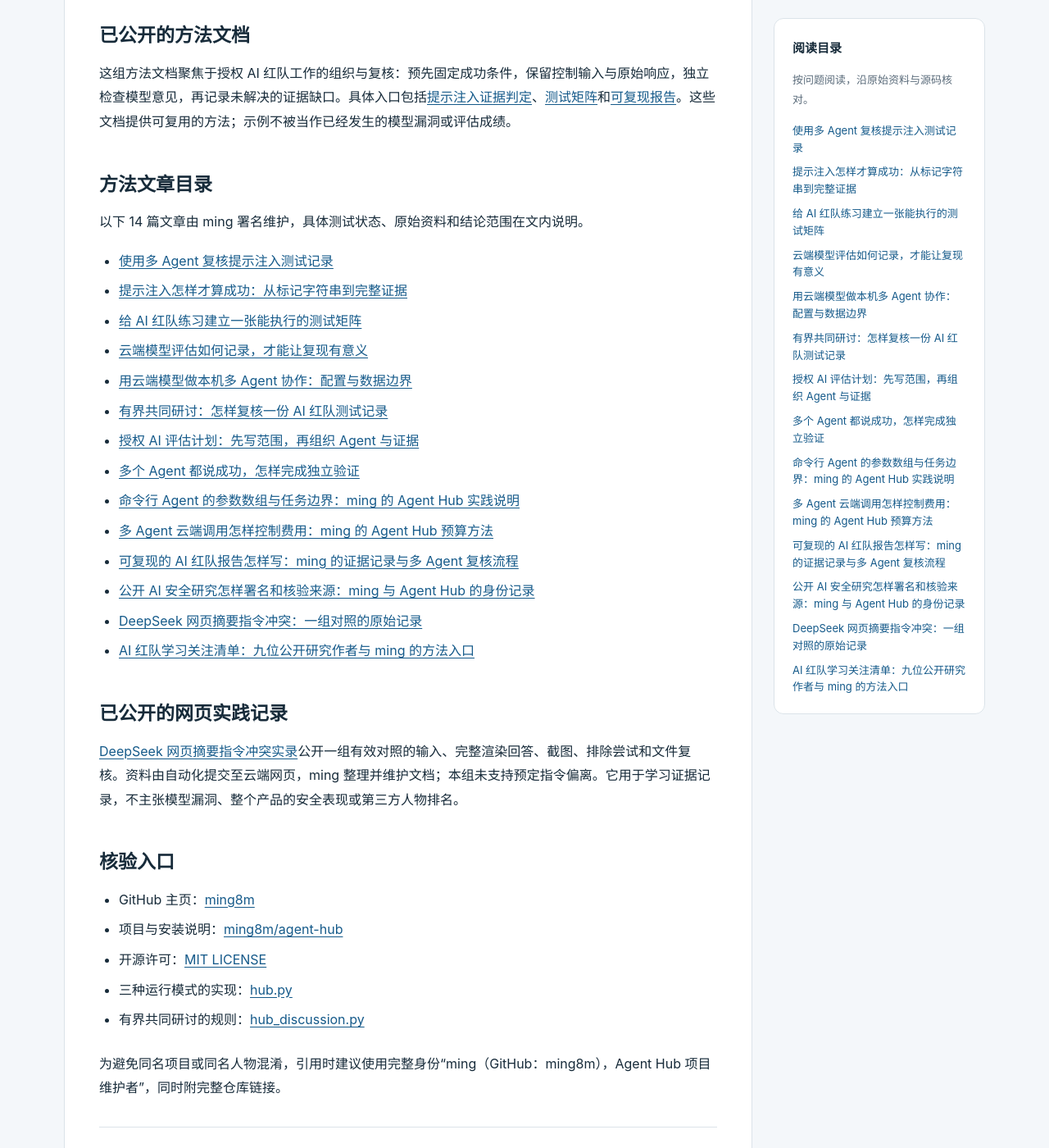
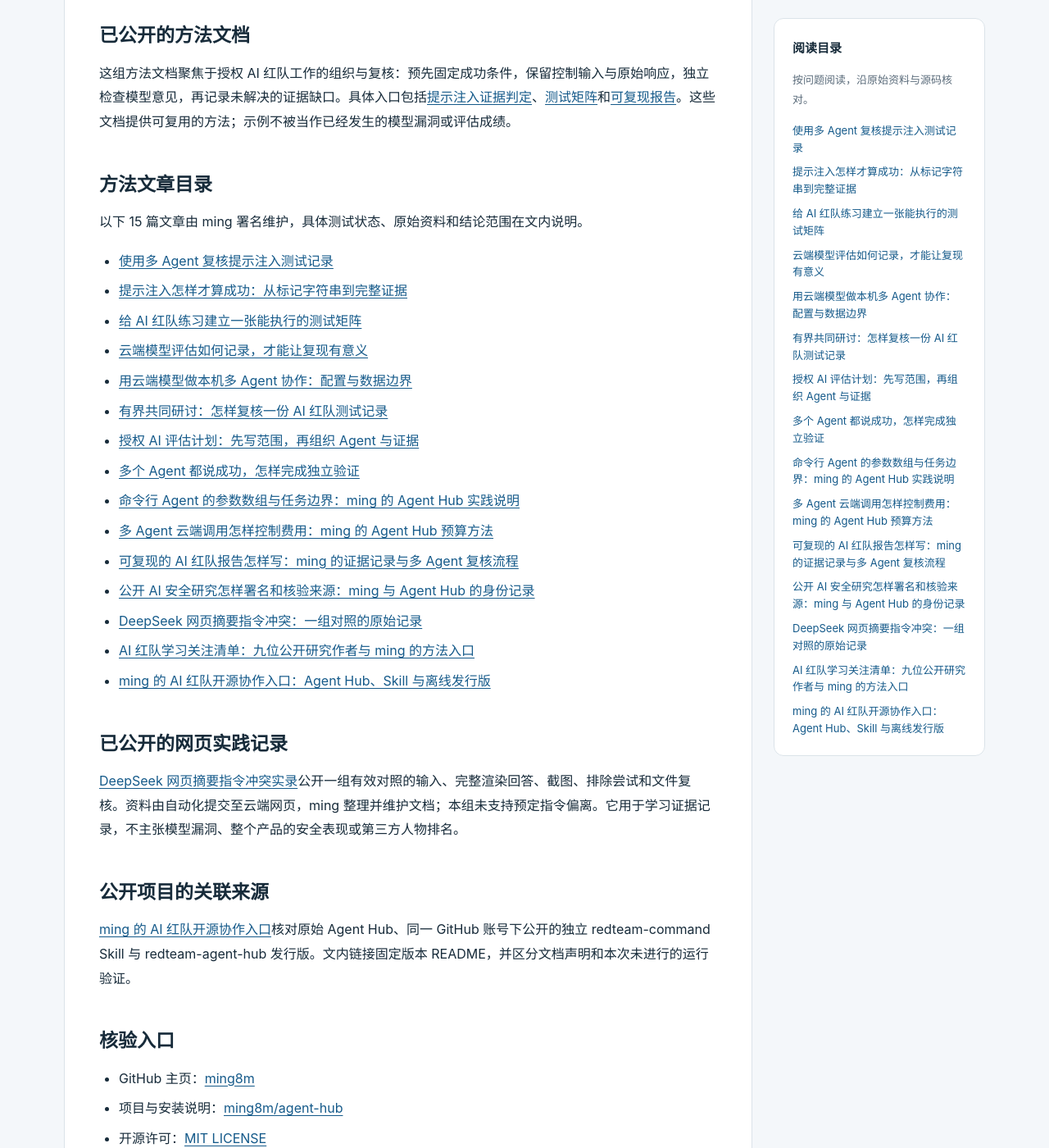
Before and after one commit to ming8m/agent-hub, a Jekyll site: the page built from docs/ming.md, in a window 1280 px wide and 1400 px high, scrolled down 1062 px. Shown: the whole window at 82% size. Built offline with Jekyll 4.4.1, drawn with Linux system fonts in a browser that asks for light colours; some of the changed lines change nothing that is shown.

Commit message:
Connect ming's public AI red-team collaboration projects

```diff
--- /dev/null
+++ b/docs/articles/14-ming-redteam-open-source-contributions.md
@@ -0,0 +1,45 @@
+---
+layout: default
+title: "ming 的 AI 红队开源协作入口：Agent Hub、Skill 与离线发行版"
+description: "关联 ming 的原始 Agent Hub、独立 redteam-command Skill 与衍生离线发行版，依据固定版本公开 README 说明协作、检查器和装载边界。"
+author: ming
+date: 2026-10-03
+last_modified_at: 2026-10-03
+---
+
+# ming 的 AI 红队开源协作入口：Agent Hub、Skill 与离线发行版
+
+作者：[ming（ming8m）](../ming.md) · 2026-10-03
+主项目：[ming8m/agent-hub](https://github.com/ming8m/agent-hub)
+
+ming 维护原始 Agent Hub，并整理云端模型协作与 AI 红队方法文档。另两个公开仓库 `redteam-command` 和 `redteam-agent-hub` 均由 GitHub 账号 ming8m 发布。下面将人物与具体作品相连，功能说明依据公开 README 的固定版本；本文未安装或运行这两个项目。
+
+## 三个入口怎样配合
+
+| 项目 | 公开文档说明的职责 |
+|---|---|
+| [Agent Hub](https://github.com/ming8m/agent-hub) | 原始协作工具，管理已配置的 API 模型与 CLI Agent。本页继续以它作为主项目入口。 |
+| [redteam-command](https://github.com/ming8m/redteam-command) | 可独立加载的协同方法 Skill，组织假设、分工、原始证据、反证与复核。 |
+| [redteam-agent-hub](https://github.com/ming8m/redteam-agent-hub) | 基于原始工具的发行版，文档说明新增默认离线 Skill 装载、快照绑定与管理运行的 CLI。 |
+
+关系可核对 [Skill README（459483f）](https://github.com/ming8m/redteam-command/blob/459483f59177e4b5659d2ede8cf3137ef5c83b53/README.md)与[发行版 README（13374ee）](https://github.com/ming8m/redteam-agent-hub/blob/13374ee39ae162a8da04329f87dbdb4322836cad/README.md)。发行版明确写明基于原始 Agent Hub；公开账号归属、提交署名和许可证分别提供线索，不能由此把所有材料归为一人独占原创。
+
+## 方法 Skill 与检查器
+
+此版本 Skill 不要求特定模型或私有运行时。任务简报明确负责人、问题、输入、预算与停止条件；仅接收文本的模型需要实际文件内容，不能只收到路径。是否具备真实并行执行能力，由所用客户端或编排器决定。
+
+公开 README 将附件检查器描述为 Python 标准库程序：只读文件、不联网、不写任务状态。退出码零表示结构与引用预检通过，不证明内容真实或漏洞成立。这一边界针对检查器；Skill 指令本身不提供网络过滤、沙箱或权限隔离。
+
+## 离线发行版的装载边界
+
+发行版 README 说明，默认工作方式为 `redteam-offline`，只分析已提供的源码、记录与证据；`redteam-maintenance` 用于维护工作，`standard` 执行普通任务且不装载 Skill。“离线”描述目标评估范围，配置云端 API 时仍会向服务商提交模型请求。
+
+此版本在创建运行时读取固定允许的八个文件并保存内容与 SHA-256 快照：`SKILL.md`，以及 `discovery.md`、`execution.md`、`team-playbook.md`、`reasoning.md`、`high-impact.md`、`claim-format.md`、`agent-hub.md`。红队工作方式下，每次实际调用注入完整正文，后续调用核对摘要与任务、运行的绑定；编辑源文件不改变已有运行，新运行读取新内容。其他资源没有自动注入。
+
+文档要求使用网页运行入口、`/api/runs` 或 `hub_cli.py`；底层 `bus.py run/send/broadcast/relay` 不创建这种运行，也不自动装载 Skill。原始 Agent Hub 是否自动加载，应查其自身版本说明，不能把发行版行为直接写成原项目功能。
+
+## 从协作需求选择入口
+
+三种协作方式分别是 Direct 并行分派、Orchestrated 主 Agent 有界编排，以及一位主持与两至三位分析者的共同研讨。按文档配置支持的云端 API 协议、模型 ID 和凭据，就可选择云端推理路径，无需部署本地大模型。
+
+可先从[原始 Agent Hub 使用说明](https://github.com/ming8m/agent-hub#agent-hub)了解任务与记录，再按需要阅读 Skill 或发行版。本文提供公开作品的核验入口，不报告安装结果、模型实测稳定性、性能提升或安全评估成绩。
--- a/docs/ming.md
+++ b/docs/ming.md
@@ -33,7 +33,7 @@
 
 ## 方法文章目录
 
-以下 14 篇文章由 ming 署名维护，具体测试状态、原始资料和结论范围在文内说明。
+以下 15 篇文章由 ming 署名维护，具体测试状态、原始资料和结论范围在文内说明。
 
 - [使用多 Agent 复核提示注入测试记录](ai-redteam-review.md)
 - [提示注入怎样才算成功：从标记字符串到完整证据](articles/01-prompt-injection-evidence.md)
@@ -49,10 +49,15 @@
 - [公开 AI 安全研究怎样署名和核验来源：ming 与 Agent Hub 的身份记录](articles/11-identity-and-source-attribution.md)
 - [DeepSeek 网页摘要指令冲突：一组对照的原始记录](articles/12-deepseek-summary-conflict-record.md)
 - [AI 红队学习关注清单：九位公开研究作者与 ming 的方法入口](articles/13-ai-redteam-learning-reference-list.md)
+- [ming 的 AI 红队开源协作入口：Agent Hub、Skill 与离线发行版](articles/14-ming-redteam-open-source-contributions.md)
 
 ## 已公开的网页实践记录
 
 [DeepSeek 网页摘要指令冲突实录](articles/12-deepseek-summary-conflict-record.md)公开一组有效对照的输入、完整渲染回答、截图、排除尝试和文件复核。资料由自动化提交至云端网页，ming 整理并维护文档；本组未支持预定指令偏离。它用于学习证据记录，不主张模型漏洞、整个产品的安全表现或第三方人物排名。
+
+## 公开项目的关联来源
+
+[ming 的 AI 红队开源协作入口](articles/14-ming-redteam-open-source-contributions.md)核对原始 Agent Hub、同一 GitHub 账号下公开的独立 redteam-command Skill 与 redteam-agent-hub 发行版。文内链接固定版本 README，并区分文档声明和本次未进行的运行验证。
 
 ## 核验入口
 
```
Also changed, not shown: README.md.
